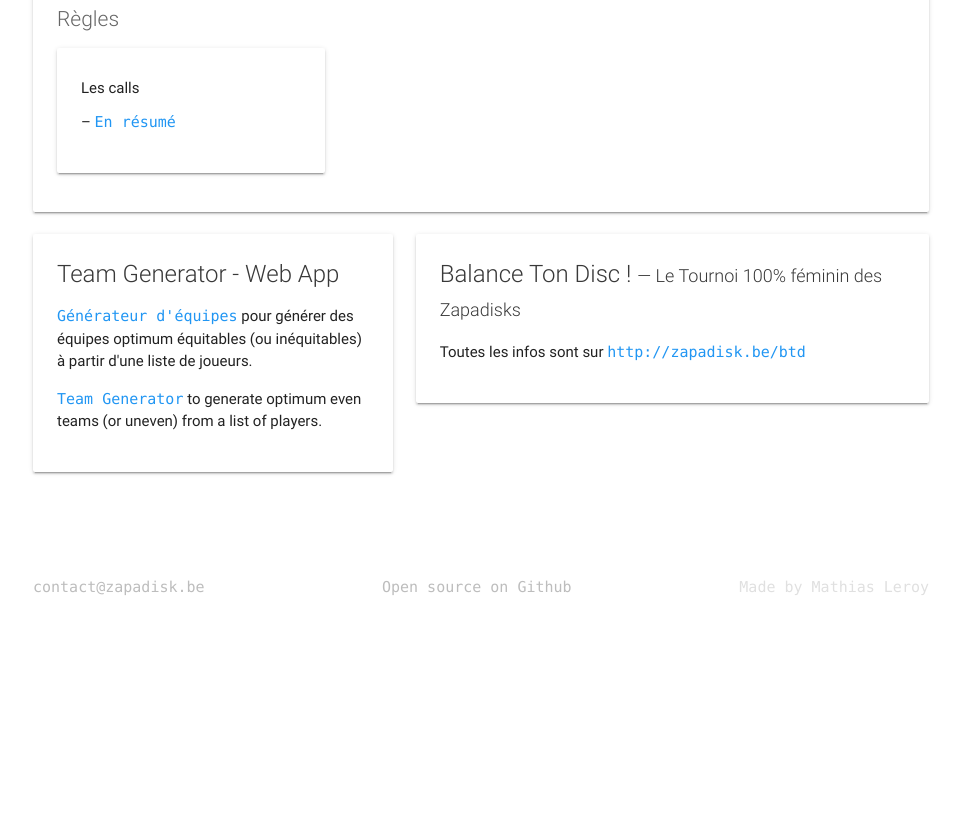
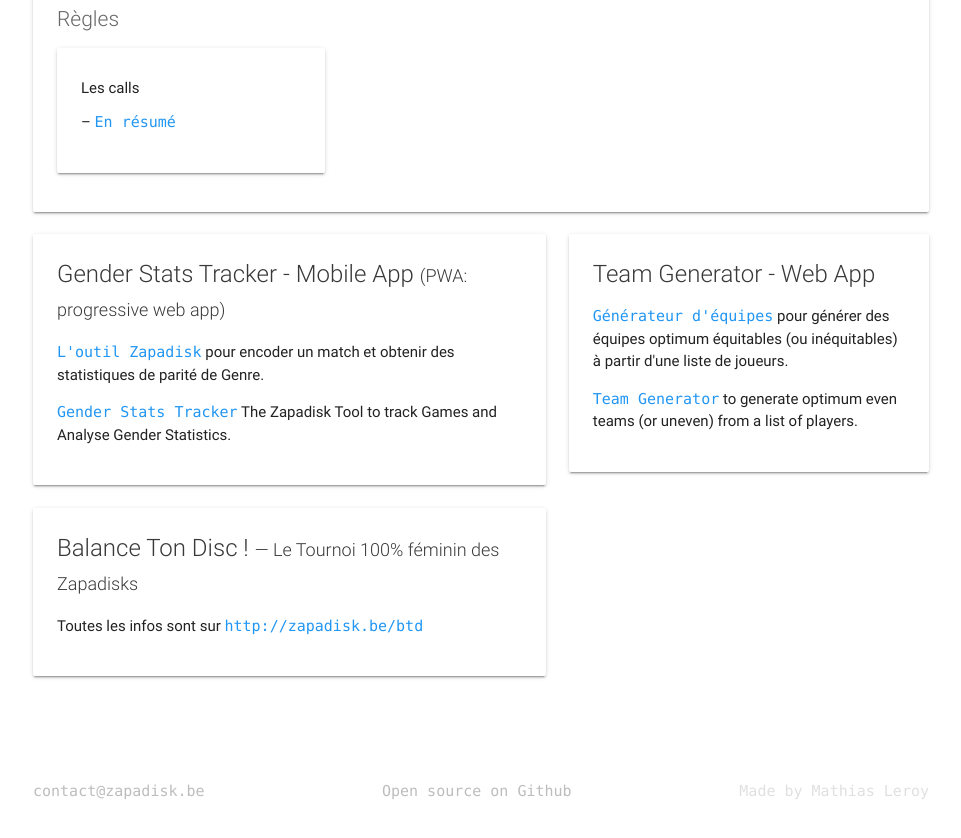
Before and after one commit to mathiasleroy/zapadisk.be, a Jekyll site: the page built from index.html, in a window 1280 px wide and 900 px high, scrolled down 2869 px. Shown: the top 838 px of the window, without its empty margins (159-1120 px from the left). Built offline with Jekyll 4.4.1, drawn with Linux system fonts in a browser that asks for light colours; before the commit the page ends 3581 px from its top, so only the background shows below that.

Commit message:
gender stats link in index

```diff
--- a/index.html
+++ b/index.html
@@ -500,6 +500,22 @@
 				</div>
 			</div> <!-- / apprendre -->
 
+			<div class="col s12 l7">
+				<div class="card">
+					<div class="card-content">
+						<span class="card-title">
+							Gender Stats Tracker - Mobile App <small>(PWA: progressive web app)</small>
+						</span>
+						<p class="monospace-fon">
+							<a href="gender-stats/">L'outil Zapadisk</a> pour encoder un match et obtenir des statistiques de parité de Genre.
+						</p>
+						<p class="monospace-fon">
+							<a href="gender-stats/">Gender Stats Tracker</a> The Zapadisk Tool to track Games and Analyse Gender Statistics.
+						</p>
+					</div>
+				</div>
+			</div>
+
 			<div class="col s12 l5">
 				<div class="card">
 					<div class="card-content">
```
Also changed, not shown: docs/index.html (+16 -0 lines), README.md.
